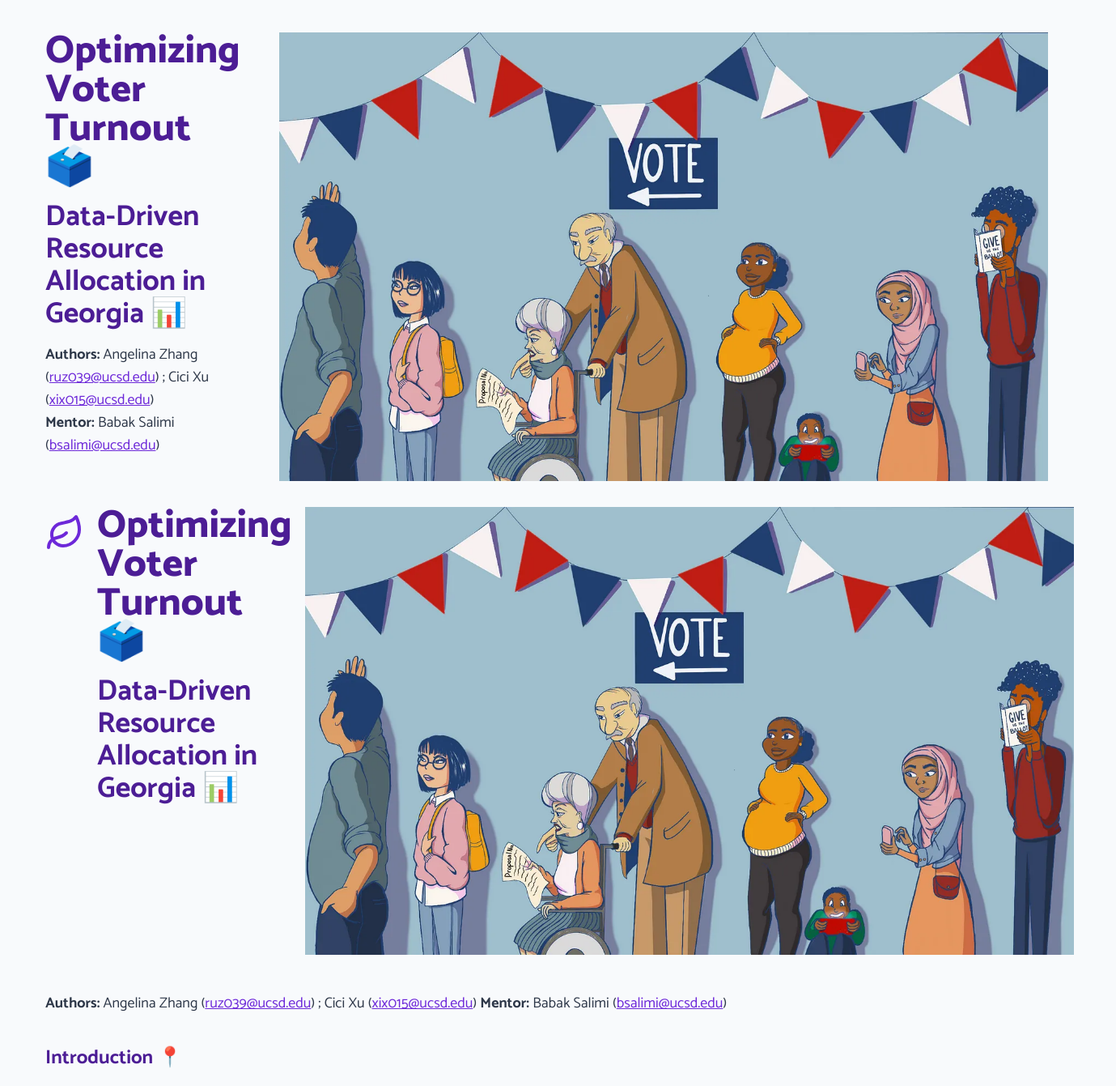
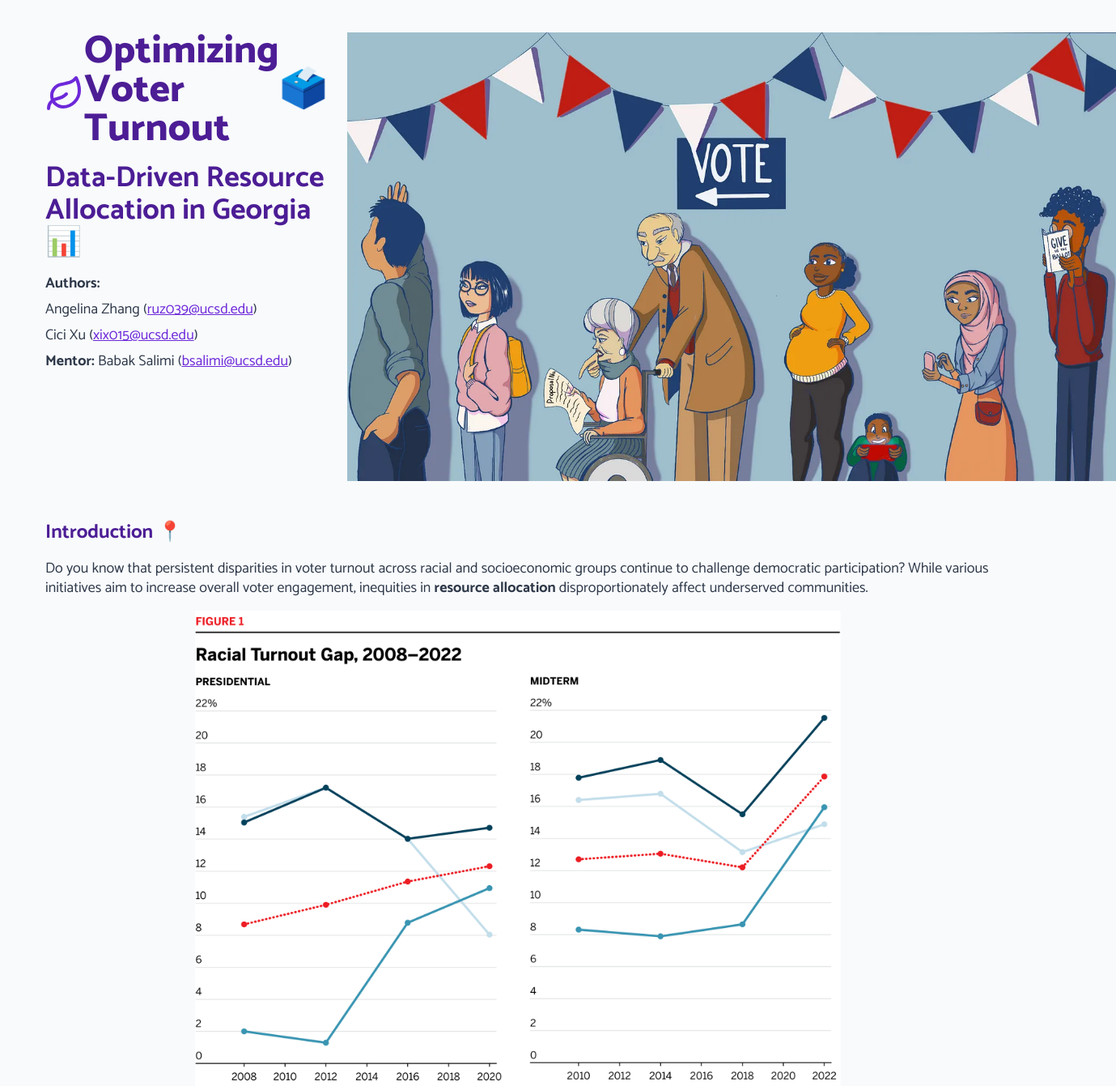
Before and after one commit to Angelinaaaaaaaaaaaa/GA_Addressing_Voter_Turnout_Inequalies, a Next.js app: page / in a window 1280 px wide. Shown: the top 1341 px of the page at 81% size, 1379 px wide, since content can reach past the window. Built offline with nearby package versions, Linux system fonts and the light colour scheme.

Commit message:
update index look

```diff
--- a/src/pages/index.tsx
+++ b/src/pages/index.tsx
@@ -27,33 +27,85 @@ import georgiaMapImg from '#lib/figures/georgia_map.png';
 
 import {Bar, BarChart, CartesianGrid, Legend, ResponsiveContainer, Tooltip, XAxis, YAxis} from 'recharts';
 
+// const Home = () => {
+//     const [showChart, setShowChart] = useState(true);
+
+//     return (
+//         <div className="container mx-auto max-w-2xl p-3 max-md:max-w-none">
+//                 <Head>
+//                 <title>Optimizing Voter Turnout: Data-Driven Resource Allocation in Georgia</title>
+//                 <meta
+//                     property="og:title"
+//                     content="Optimizing Voter Turnout: Data-Driven Resource Allocation in Georgia"
+//                     key="title"
+//                 />
+//                 <meta
+//                     name="description"
+//                     content="A comprehensive analysis of polling station optimization in Georgia using Structural Causal Models (SCMs) and Mixed Integer Programming (MIP) to address voter turnout disparities."
+//                 />
+//             </Head>
+//             <header className="items-top mt-6 gap-4 md:flex">
+//         <span className="text-primary">
+//           <Leaf size={AppConfig.ui.bigIconSize} className="mt-2"/>
+//         </span>
+//                 <div>
+//                     <h1 className="text-5xl font-extrabold">Optimizing Voter Turnout</h1>
+//                     <h2 className="mb-10 text-4xl font-bold">Data-Driven Resource Allocation in Georgia</h2>
+//                 </div>
+//                 <img src={voteImg.src} alt="vote image"style={{ width: '950px', height: 'auto' }} className="mb-4 mx-auto"/>
+//             </header>
+
+
+//             {/* Authors Section */}
+//             <section>
+//                 <p>
+//                     <strong>Authors:</strong> Angelina Zhang (<a href="mailto:ruz039@ucsd.edu">ruz039@ucsd.edu</a>) ;
+//                     Cici Xu (<a href="mailto:xix015@ucsd.edu">xix015@ucsd.edu</a>)
+//                     {'   '}<strong>Mentor:</strong> Babak Salimi (<a href="mailto:bsalimi@ucsd.edu">bsalimi@ucsd.edu</a>)
+//                 </p>
+//             </section>
+
+
+
+//             {/* Background Section */}
+//             <section className="mb-8">
+//                 <h3 className="mb-4 text-2xl font-bold">Introduction</h3>
+//                 <p className="mb-4">
+//                     Do you know that persistent disparities in voter turnout across racial and socioeconomic groups continue to challenge
+//                     democratic participation? While various initiatives aim to increase overall voter engagement, inequities in <strong>resource allocation</strong> disproportionately affect underserved communities.
+//                 </p>
+//                 <img
+//                     src={gapImg.src}
+//                     alt="Growing voter turnout gap image"
+//                     style={{ width: '800px', height: 'auto' }}
+//                     className="mb-4 mx-auto"
+//                 />
+
+//                 <p className="text-center text-sm">
+//                 Source:{' '} <a href="https://www.brennancenter.org/our-work/research-reports/growing-racial-disparities-voter-turnout-2008-2022" target="_blank" rel="noopener noreferrer"> Brennan Center for Justice</a>
+//                 </p>
+
+//                 <p className="mb-4">
+//                     <strong>What if smarter polling station placement could significantly boost voter turnout — especially in communities that have been historically underserved?</strong>
+//                     {' '}Our project uses <strong>Structural Causal Models (SCMs)</strong> and <strong>Mixed Integer Programming (MIP)</strong> to strategically optimize polling station placement aiming to:
+//                 </p>
+//                 <ul className="mb-4 list-disc pl-5">
+//                     <li>Maximize overall voter turnout.</li>
+//                     <li>Reduce racial disparities in voting access.</li>
+//                     <li>Operate within a fixed budget.</li>
+//                 </ul>
+//                 <p className="mb-4">
+//                     By combining election data, census demographics, and fairness constraints, we build models that answer a critical question:
+//                 </p>
+//                 <p className="mb-4">
+//                      <strong>Where should polling stations go to make the most impact — both in turnout and equity?</strong>
+//                 </p>
+//             </section>
 const Home = () => {
     const [showChart, setShowChart] = useState(true);
 
     return (
         <div className="container mx-auto max-w-2xl p-3 max-md:max-w-none">
-            <header className="flex flex-col md:flex-row items-start mt-6 gap-4">
-            {/* Left Side: Title + Authors */}
-            <div className="flex flex-col">
-                <h1 className="text-5xl font-extrabold">Optimizing Voter Turnout</h1>
-                <h2 className="text-4xl font-bold mb-4">Data-Driven Resource Allocation in Georgia</h2>
-
-                {/* Authors Section */}
-                <p className="text-lg">
-                <strong>Authors:</strong> Angelina Zhang (<a href="mailto:ruz039@ucsd.edu">ruz039@ucsd.edu</a>) ;
-                Cici Xu (<a href="mailto:xix015@ucsd.edu">xix015@ucsd.edu</a>)<br />
-                <strong>Mentor:</strong> Babak Salimi (<a href="mailto:bsalimi@ucsd.edu">bsalimi@ucsd.edu</a>)
-                </p>
-            </div>
-
-            {/* Right Side: Image */}
-            <img
-                src={voteImg.src}
-                alt="vote image"
-                className="w-[950px] h-auto md:ml-8"
-            />
-            </header>
-
             <Head>
                 <title>Optimizing Voter Turnout: Data-Driven Resource Allocation in Georgia</title>
                 <meta
@@ -66,28 +118,46 @@ const Home = () => {
                     content="A comprehensive analysis of polling station optimization in Georgia using Structural Causal Models (SCMs) and Mixed Integer Programming (MIP) to address voter turnout disparities."
                 />
             </Head>
-            <header className="items-top mt-6 gap-4 md:flex">
-        <span className="text-primary">
-          <Leaf size={AppConfig.ui.bigIconSize} className="mt-2"/>
+
+            <header className="flex flex-col md:flex-row items-start mt-6 gap-6">
+                {/* Left Side: Title + Authors */}
+                <div className="flex flex-col md:w-1/3">
+                    {/* Title with Leaf Icon */}
+                    <div className="flex items-center gap-3">
+                        <h1 className="text-5xl font-extrabold flex items-center">
+                            <span className="text-primary mt-2">
+                                <Leaf size={AppConfig.ui.bigIconSize} />
                             </span>
-                <div>
-                    <h1 className="text-5xl font-extrabold">Optimizing Voter Turnout</h1>
-                    <h2 className="mb-10 text-4xl font-bold">Data-Driven Resource Allocation in Georgia</h2>
+                            Optimizing Voter Turnout
+                        </h1>
                     </div>
-                <img src={voteImg.src} alt="vote image"style={{ width: '950px', height: 'auto' }} className="mb-4 mx-auto"/>
-            </header>
-
+                    <h2 className="text-4xl font-bold mb-4">Data-Driven Resource Allocation in Georgia</h2>
 
                      {/* Authors Section */}
-            <section>
-                <p>
-                    <strong>Authors:</strong> Angelina Zhang (<a href="mailto:ruz039@ucsd.edu">ruz039@ucsd.edu</a>) ;
+                    <section className="mb-4">
+                        <p className="text-lg mb-1">
+                            <strong>Authors:</strong>
+                        </p>
+                        <p className="text-lg mb-1">
+                            Angelina Zhang (<a href="mailto:ruz039@ucsd.edu">ruz039@ucsd.edu</a>)
+                        </p>
+                        <p className="text-lg mb-1">
                             Cici Xu (<a href="mailto:xix015@ucsd.edu">xix015@ucsd.edu</a>)
-                    {'   '}<strong>Mentor:</strong> Babak Salimi (<a href="mailto:bsalimi@ucsd.edu">bsalimi@ucsd.edu</a>)
+                        </p>
+                        <p className="text-lg mb-1">
+                            <strong>Mentor:</strong> Babak Salimi (<a href="mailto:bsalimi@ucsd.edu">bsalimi@ucsd.edu</a>)
                         </p>
                     </section>
+                </div>
 
-
+                {/* Right Side: Image */}
+                <img
+                    src={voteImg.src}
+                    alt="vote image"
+                    style={{ width: '950px', height: 'auto' }}
+                    className="mb-4 mx-auto md:w-1/2"
+                />
+            </header>
 
             {/* Background Section */}
             <section className="mb-8">
@@ -104,7 +174,7 @@ const Home = () => {
                 />
 
                 <p className="text-center text-sm">
-                Source:{' '} <a href="https://www.brennancenter.org/our-work/research-reports/growing-racial-disparities-voter-turnout-2008-2022" target="_blank" rel="noopener noreferrer"> Brennan Center for Justice</a>
+                    Source:{' '} <a href="https://www.brennancenter.org/our-work/research-reports/growing-racial-disparities-voter-turnout-2008-2022" target="_blank" rel="noopener noreferrer">Brennan Center for Justice</a>
                 </p>
 
                 <p className="mb-4">
```
Lines whose indentation alone changed are shown as unchanged.
